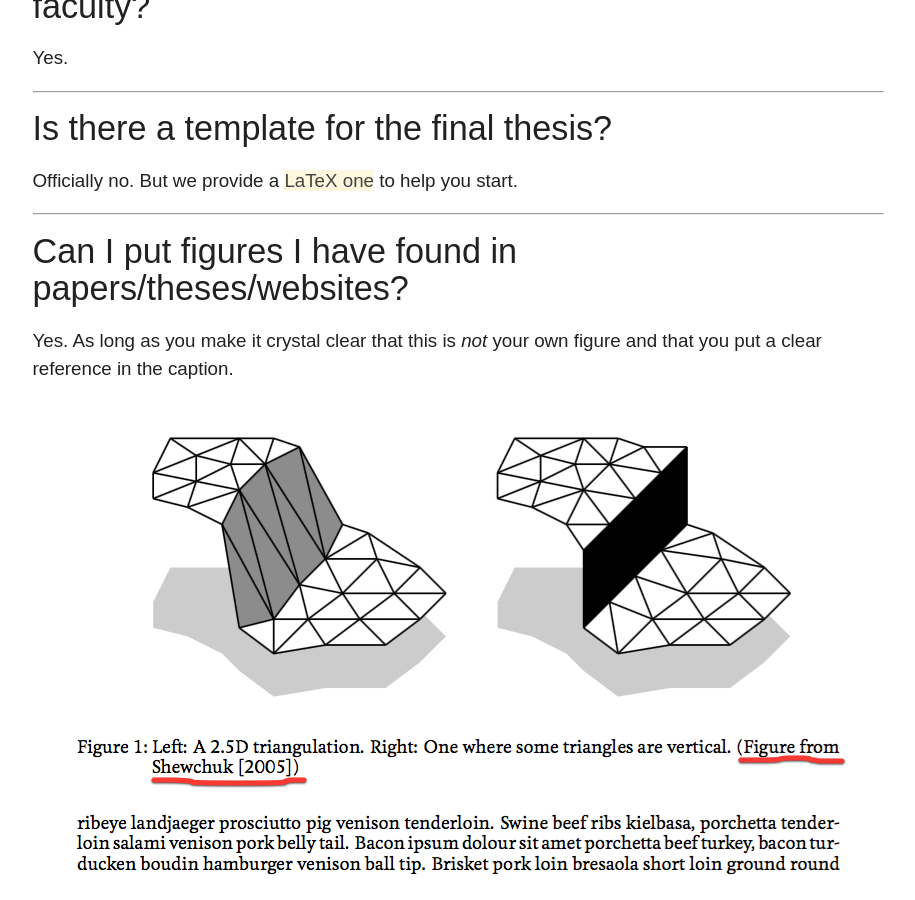
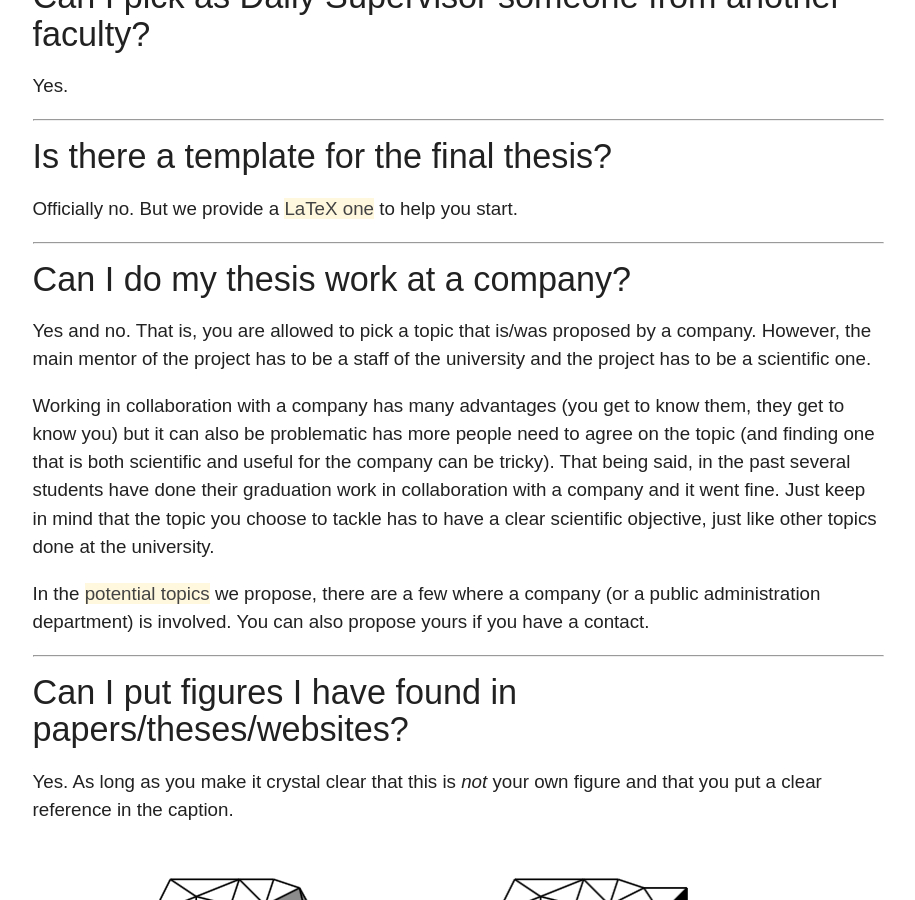
Before and after one commit to tudelft3d/geo2020, a Jekyll site: the page built from faq/index.md, in a window 1280 px wide and 900 px high, scrolled down 1915 px. Shown: the whole window, without its empty margins (182-1097 px from the left). Built offline with Jekyll 4.4.1, drawn with Linux system fonts in a browser that asks for light colours; nearby versions of some CDN libraries; some of the changed text lies outside the part shown.

Commit message:
thesis at a company

```diff
--- a/faq/index.md
+++ b/faq/index.md
@@ -68,6 +68,20 @@ But we provide a [LaTeX one]({{ "/templates/" | prepend: site.baseurl }}) to hel
 
 - - -
 
+#### Can I do my thesis work at a company?
+
+Yes and no. That is, you are allowed to pick a topic that is/was proposed by a company.
+However, the main mentor of the project has to be a staff of the university and the project has to be a scientific one.
+
+Working in collaboration with a company has many advantages (you get to know them, they get to know you) but it can also be problematic has more people need to agree on the topic (and finding one that is both scientific and useful for the company can be tricky).
+That being said, in the past several students have done their graduation work in collaboration with a company and it went fine.
+Just keep in mind that the topic you choose to tackle has to have a clear scientific objective, just like other topics done at the university.
+
+In the [potential topics]({{ "/potentialtopics/" | prepend: site.baseurl }}) we propose, there are a few where a company (or a public administration department) is involved.
+You can also propose yours if you have a contact.
+
+- - -
+
 #### Can I put figures I have found in papers/theses/websites?
 
 Yes. As long as you make it crystal clear that this is *not* your own figure and that you put a clear reference in the caption.
```
